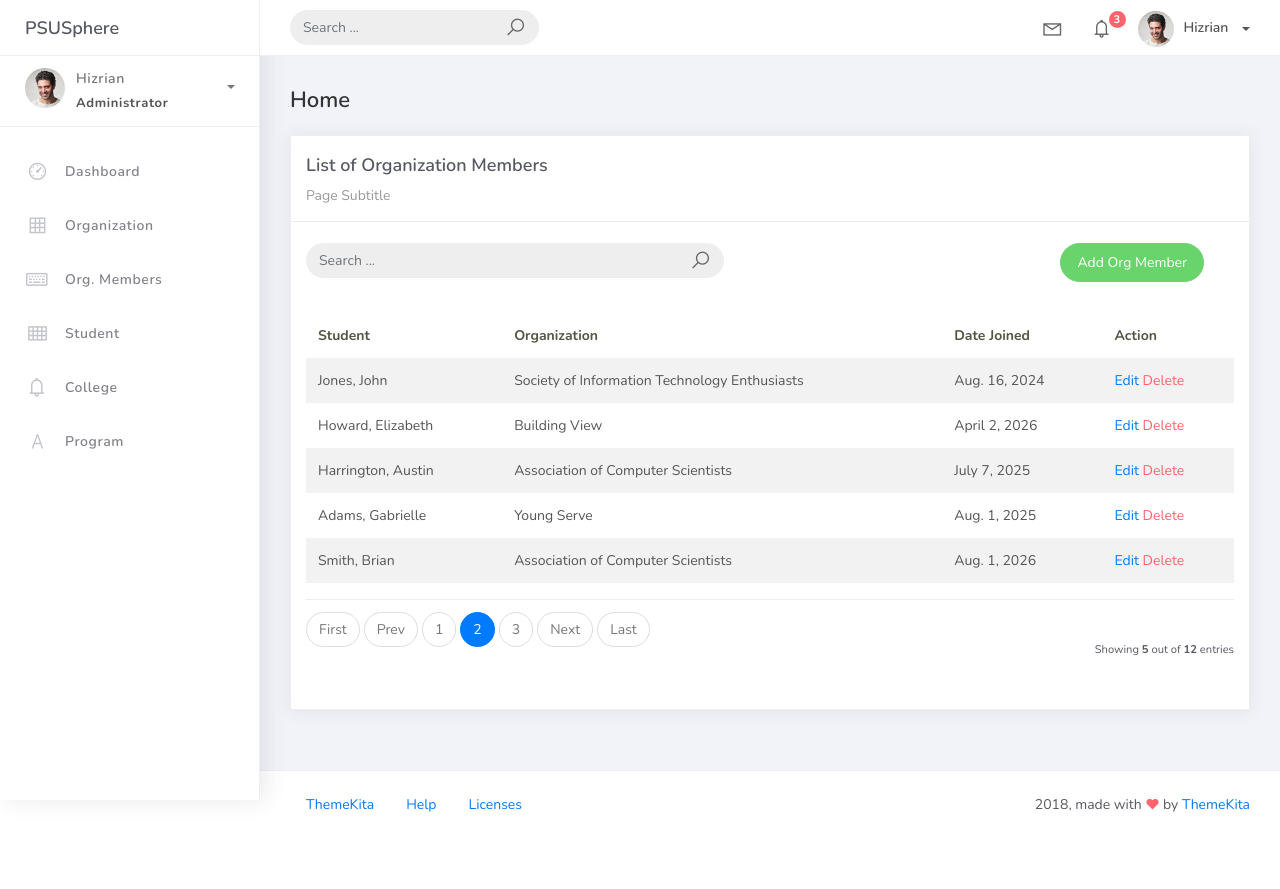
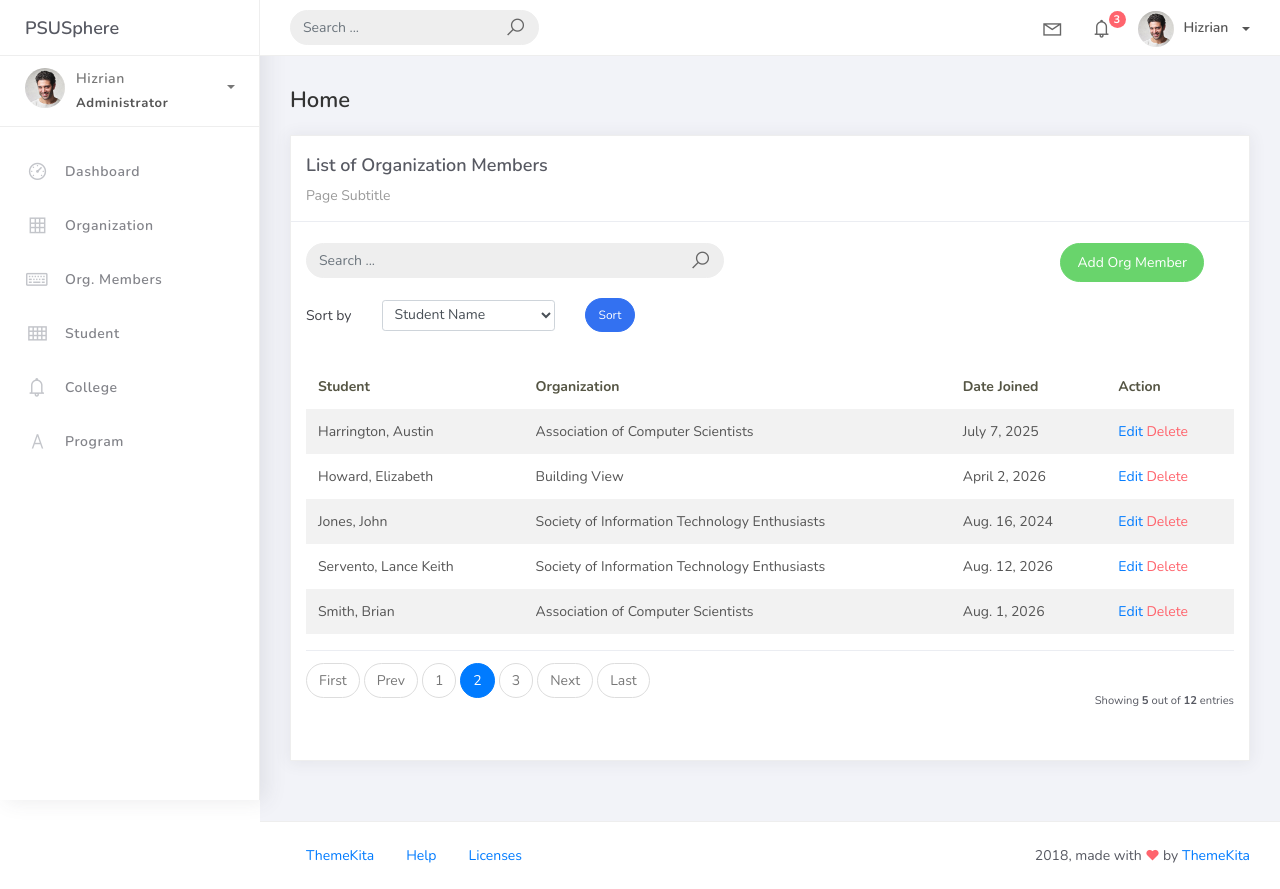
Before and after one commit to lance-cyph/PSUSphere, a Django app: page /orgmember_list?page=2 in a window 1280 px wide. Before the commit the page ends 812 px from the top, so only its background shows below. Run offline with Django 5.2, Linux system fonts and the light colour scheme; data comes from the database, SQL or seed files in the repository; some libraries are stand-ins or nearby versions.

Commit message:
Additional Task 5

```diff
--- a/projectsite/studentorg/views.py
+++ b/projectsite/studentorg/views.py
@@ -25,6 +25,10 @@ def get_context_data(self, **kwargs):
     )
 
     context["students_joined_this_year"] = count
+
+    context["total_organizations"] = Organization.objects.count()
+    context["total_programs"] = Program.objects.count()
+
     return context
 
 class OrganizationList(ListView):
@@ -67,6 +71,27 @@ class OrgMemberList(ListView):
     context_object_name = 'orgmembers'
     template_name = 'orgmember_list.html'
     paginate_by = 5
+    ordering = ["student__lastname", "student__firstname"]
+
+    def get_queryset(self):
+        qs = super().get_queryset()
+        query = self.request.GET.get('q')
+
+        if query:
+            qs = qs.filter(
+                Q(student__firstname__icontains=query) |
+                Q(student__lastname__icontains=query) |
+                Q(organization__name__icontains=query)
+            )
+        return qs
+
+    def get_ordering(self):
+        allowed = ["student__lastname", "date_joined", "-date_joined"]
+        sort_by = self.request.GET.get("sort_by")
+        if sort_by in allowed:
+            return sort_by
+        return "student__lastname"
+
 
 class OrgMemberCreateView(CreateView):
     model = OrgMember
@@ -91,6 +116,18 @@ class StudentList(ListView):
     template_name = 'student_list.html'
     paginate_by = 5
 
+    def get_query(self):
+        qs = super().get_queryset()
+        query = self.request.GET.get('q')
+
+        if query:
+            qs = qs.filter(
+                Q(firstname__icontains=query) |
+                Q(lastname__icontains=query)
+
+            )
+        return qs
+
 class StudentCreateView(CreateView):
     model = Student
     fields = '__all__'
@@ -113,6 +150,16 @@ class CollegeList(ListView):
     context_object_name = 'colleges'
     template_name = 'college_list.html'
     paginate_by = 5
+
+    def get_queryset(self):
+        qs = super().get_queryset()
+        query = self.request.GET.get('q')
+
+        if query:
+            qs = qs.filter(
+                Q(college_name__icontains=query)
+            )
+        return qs
 
 class CollegeCreateView(CreateView):
     model = College
--- a/projectsite/templates/orgmember_list.html
+++ b/projectsite/templates/orgmember_list.html
@@ -29,6 +29,30 @@
                                 </div>
                             </div>
                         </div>
+
+                        <div class="col-md-12 mt-3">
+                            <form method="get" class="row g-2 align-items-center">
+                                <!-- Preserve current search query when sorting -->
+                                {% if request.GET.q %}
+                                    <input type="hidden" name="q" value="{{ request.GET.q }}" />
+                                {% endif %}
+
+                                <div class="col-auto">
+                                    <label for="smallSelect" class="col-form-label">Sort by</label>
+                                </div>
+                                <div class="col-auto">
+                                    <select class="form-control form-control-sm" id="smallSelect" name="sort_by">
+                                        <option value="student__lastname" {% if request.GET.sort_by == "student__lastname" %}selected{% endif %}>Student Name</option>
+                                        <option value="date_joined" {% if request.GET.sort_by == "date_joined" %}selected{% endif %}>Date Joined (Oldest)</option>
+                                        <option value="-date_joined" {% if request.GET.sort_by == "-date_joined" %}selected{% endif %}>Date Joined (Newest)</option>
+                                    </select>
+                                </div>
+                                <div class="col-auto">
+                                    <button type="submit" class="btn btn-primary btn-sm btn-rounded">Sort</button>
+                                </div>
+                            </form>
+                        </div>
+
                         <div class="card-body">
                             <table class="table table-striped mt-3">
                                 <thead>
```
Also changed, not shown: projectsite/templates/home.html (+11 -6 lines).
